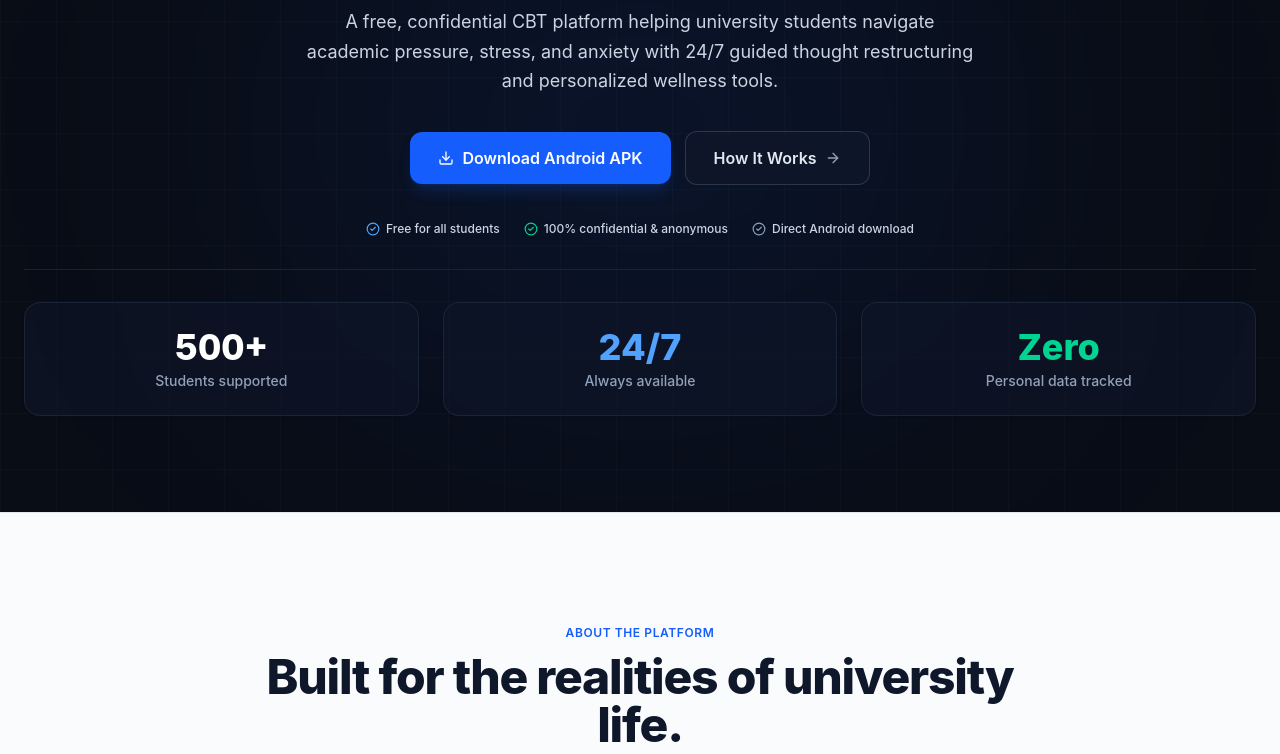
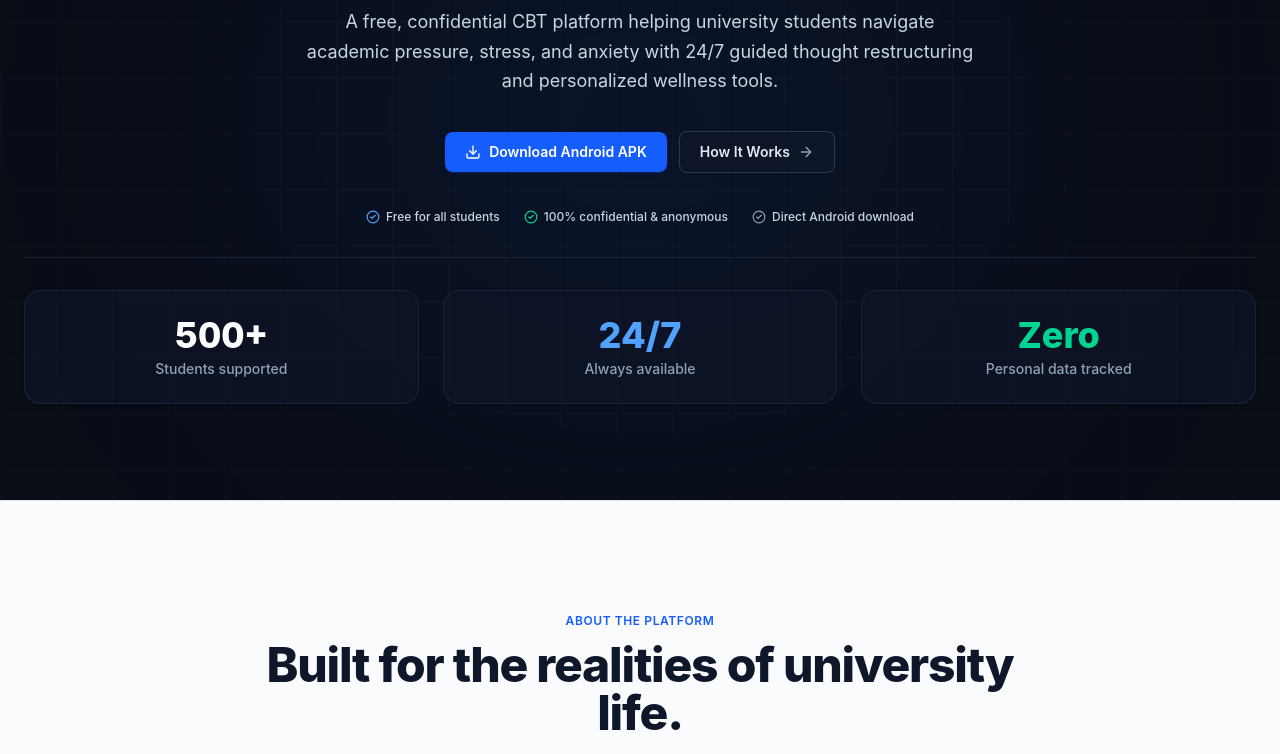
Before and after one commit to Calvinmuemah/MMUST-DCBT, a React (Vite) app in the folder client/: page / in a window 1280 px wide. Shown: the part 1200-1954 px from the top of the page. Built offline with nearby package versions, Linux system fonts and the light colour scheme; no server answers.

Commit message:
feat(ui): remove size and version badges from all download buttons and make buttons smaller

```diff
--- a/client/src/components/Footer.jsx
+++ b/client/src/components/Footer.jsx
@@ -78,10 +78,10 @@ export default function Footer() {
                 className="inline-flex items-center gap-2 px-3.5 py-2 rounded-lg bg-blue-600 hover:bg-blue-700 text-white text-xs font-semibold transition-colors cursor-pointer"
               >
                 <Download className="w-3.5 h-3.5" />
-                <span>Download Android APK (v1.0)</span>
+                <span>Download Android APK</span>
               </a>
               <p className="text-[10px] text-slate-500 mt-1 font-medium">
-                Free download • Android 7.0+ • Size: ~28MB
+                Free download • Android 7.0+
               </p>
             </div>
 
--- a/client/src/components/Navbar.jsx
+++ b/client/src/components/Navbar.jsx
@@ -74,7 +74,7 @@ export default function Navbar() {
               className="flex items-center justify-center gap-1.5 w-full py-2 rounded-lg bg-blue-600 hover:bg-blue-700 text-white text-xs font-semibold transition-colors"
             >
               <Download className="w-3.5 h-3.5" />
-              <span>Download Android APK (v1.0)</span>
+              <span>Download Android APK</span>
             </a>
           </div>
         </div>
--- a/client/src/components/landing/AppShowcaseSection.jsx
+++ b/client/src/components/landing/AppShowcaseSection.jsx
@@ -89,10 +89,10 @@ export default function AppShowcaseSection() {
         </p>
 
         {/* Action CTAs */}
-        <div className="flex flex-col sm:flex-row items-center justify-center gap-3.5 pt-1">
+        <div className="flex flex-col sm:flex-row items-center justify-center gap-3 pt-1">
           <a
             href="#download"
-            className="w-full sm:w-auto px-7 py-3.5 rounded-xl bg-blue-600 hover:bg-blue-500 active:bg-blue-700 text-white font-semibold text-sm sm:text-base shadow-lg shadow-blue-600/20 transition-all flex items-center justify-center gap-2 group text-center"
+            className="w-full sm:w-auto px-5 py-2.5 rounded-lg bg-blue-600 hover:bg-blue-500 active:bg-blue-700 text-white font-semibold text-sm shadow-sm shadow-blue-600/20 transition-all flex items-center justify-center gap-2 group text-center"
           >
             <Download className="w-4 h-4" />
             <span>Download Android APK</span>
@@ -100,7 +100,7 @@ export default function AppShowcaseSection() {
 
           <a
             href="#how-it-works"
-            className="w-full sm:w-auto px-7 py-3.5 rounded-xl bg-slate-900/80 hover:bg-slate-800 active:bg-slate-900 border border-slate-700/80 text-slate-200 font-semibold text-sm sm:text-base transition-colors flex items-center justify-center gap-2 text-center"
+            className="w-full sm:w-auto px-5 py-2.5 rounded-lg bg-slate-900/80 hover:bg-slate-800 active:bg-slate-900 border border-slate-700/80 text-slate-200 font-semibold text-sm transition-colors flex items-center justify-center gap-2 text-center"
           >
             <span>How It Works</span>
             <ArrowRight className="w-4 h-4 text-slate-400" />
--- a/client/src/components/landing/EarlyAdopterSection.jsx
+++ b/client/src/components/landing/EarlyAdopterSection.jsx
@@ -54,11 +54,10 @@ export default function EarlyAdopterSection() {
             <a
               href="/app-release.apk"
               download="MMUSTDCBT.apk"
-              className="inline-flex items-center justify-center gap-3 px-6 py-3.5 rounded-xl bg-blue-600 hover:bg-blue-500 text-white font-semibold text-sm transition-colors shadow-sm"
+              className="inline-flex items-center justify-center gap-2 px-5 py-2.5 rounded-lg bg-blue-600 hover:bg-blue-700 active:bg-blue-800 text-white font-semibold text-sm transition-all shadow-sm hover:shadow-md"
             >
               <Download className="w-4 h-4 shrink-0" />
               <span>Download Android APK</span>
-              <span className="text-xs text-blue-200 border-l border-blue-400/40 pl-2">v1.0 • ~28MB</span>
             </a>
           </div>
 
```
